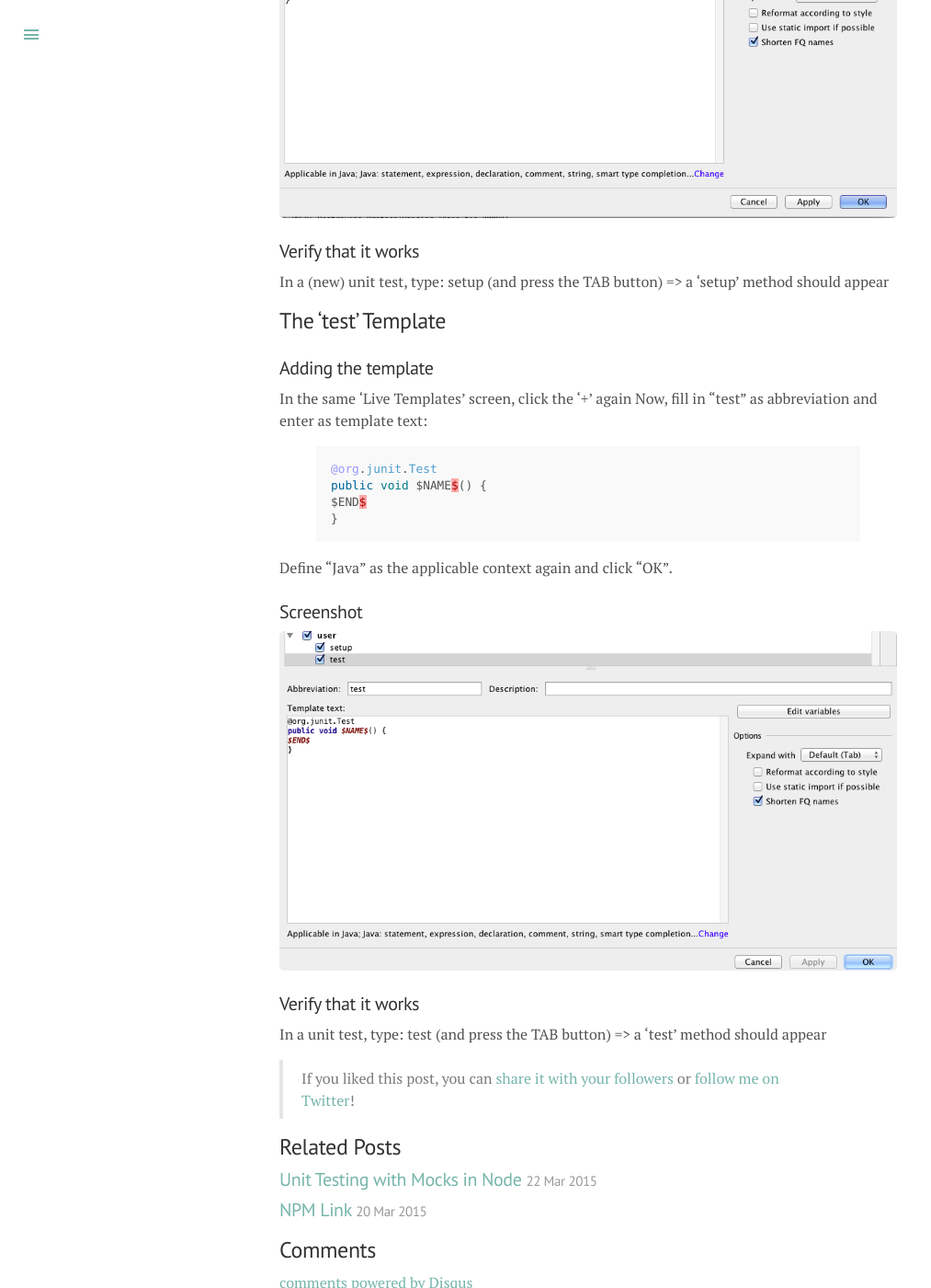
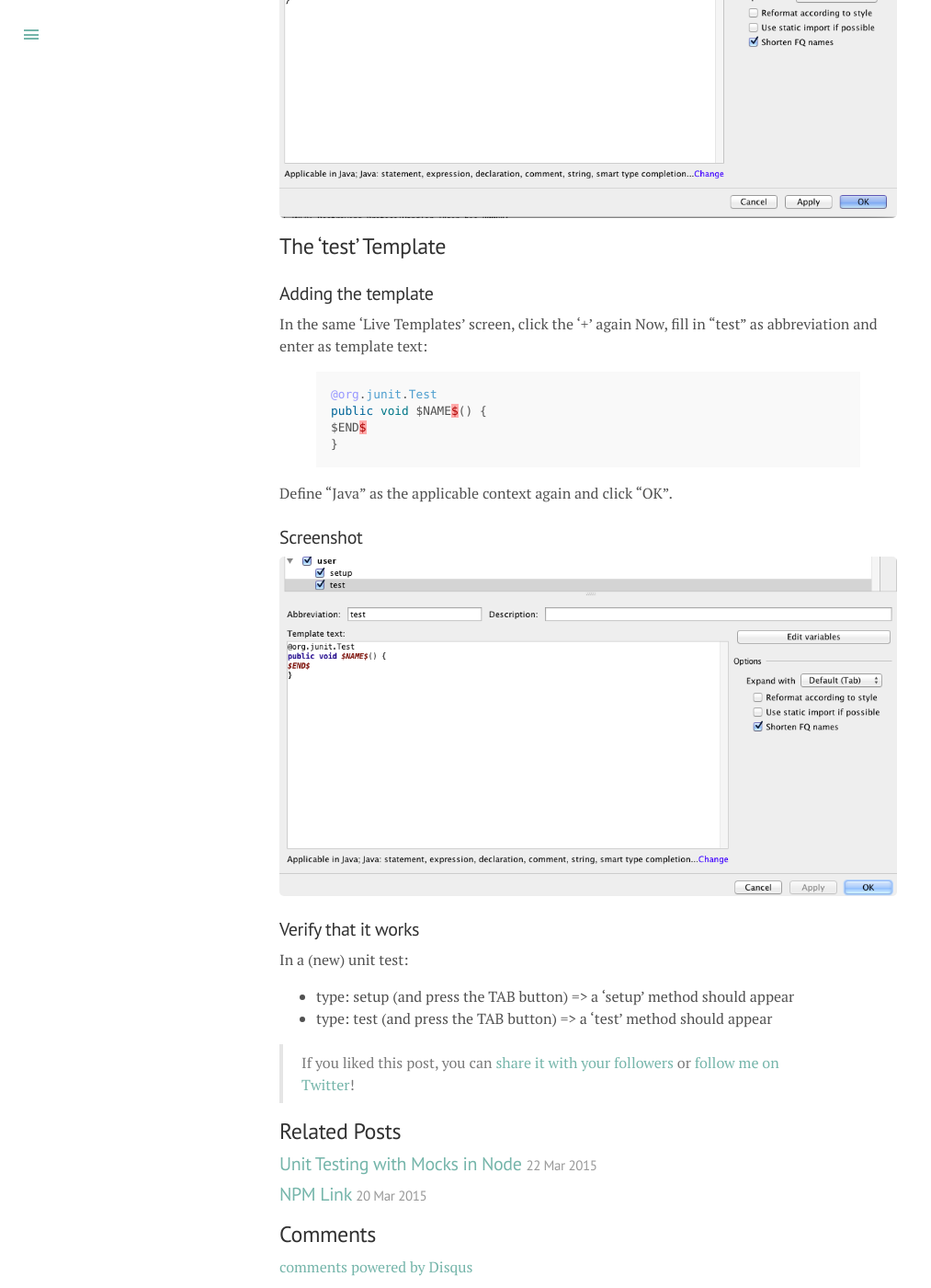
Before and after one commit to seppevs/seppevs.github.io, a Jekyll site: the page built from _posts/2015-03-26-intellij_idea_live_templates_for_unit_testing.markdown, in a window 1280 px wide and 1400 px high, scrolled down 830 px. Shown: the whole window at 92% size, without its empty margins (0-1013 px from the left). Built offline with Jekyll 4.4.1, drawn with Linux system fonts in a browser that asks for light colours; Markdown is read by kramdown in place of the engine named in the settings; comment, search, counter and statistics services are not loaded; some of the changed lines change nothing that is shown.

Commit message:
more cleanup

```diff
--- a/_posts/2015-03-26-intellij_idea_live_templates_for_unit_testing.markdown
+++ b/_posts/2015-03-26-intellij_idea_live_templates_for_unit_testing.markdown
@@ -33,9 +33,6 @@
 ### Screenshot
 ![The setup template](/public/images/posts/intellij_idea_live_templates_for_unit_testing/setup.png)
 
-### Verify that it works
-In a (new) unit test, type: setup (and press the TAB button) => a 'setup' method should appear
-
 
 ## The 'test' Template
 ### Adding the template
@@ -55,4 +52,7 @@
 ![The test template](/public/images/posts/intellij_idea_live_templates_for_unit_testing/test.png)
 
 ### Verify that it works
-In a unit test, type: test (and press the TAB button) => a 'test' method should appear
+In a (new) unit test:
+
+* type: setup (and press the TAB button) => a 'setup' method should appear
+* type: test (and press the TAB button) => a 'test' method should appear
```
